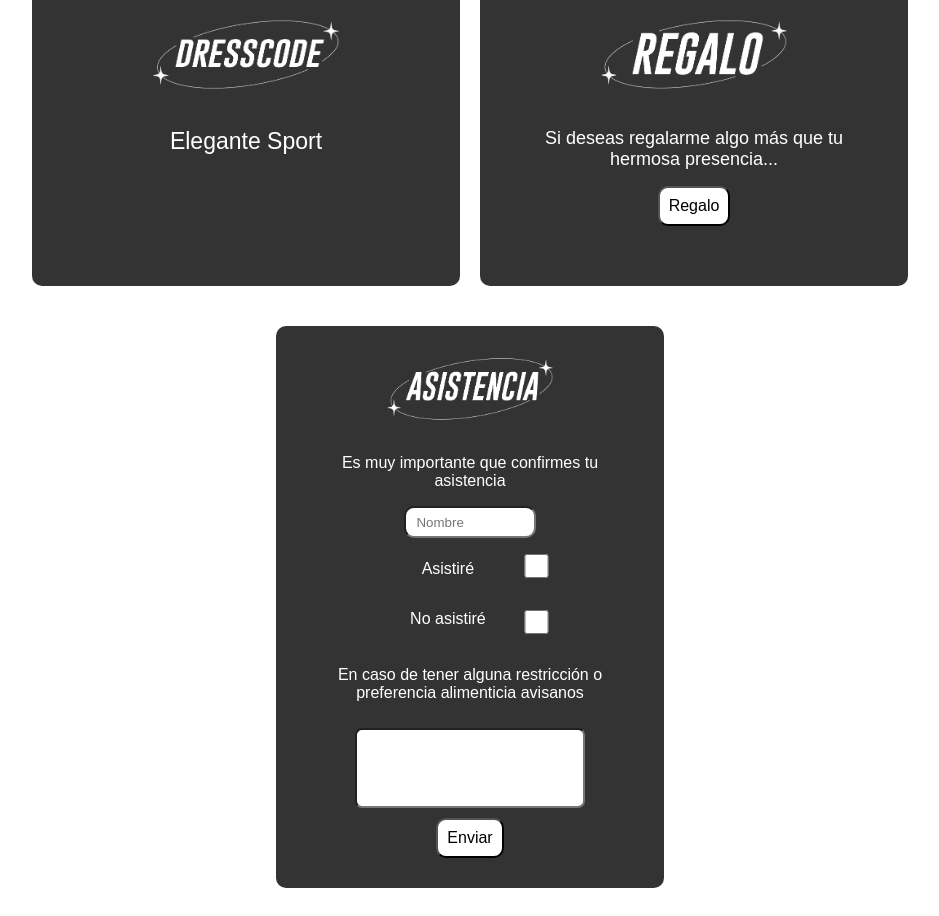
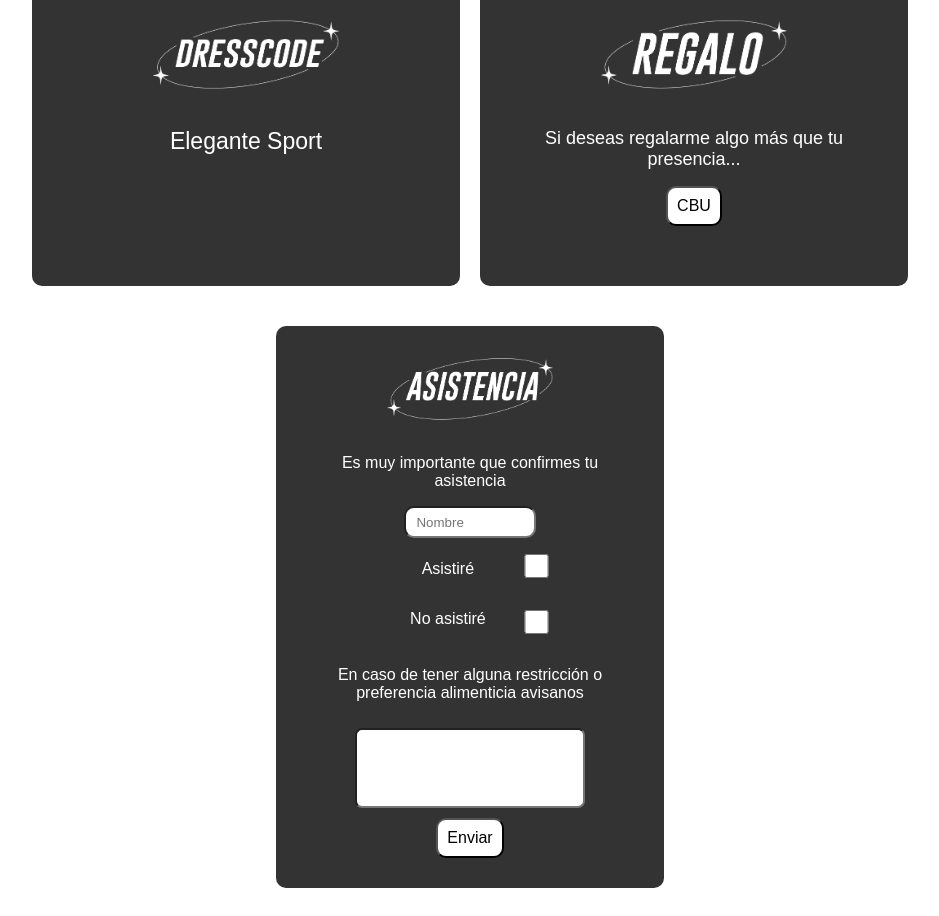
Before and after one commit to CrisValhas/Flama-Estudio, a React (Create React App) app: page /invitaciones/Mis15Morena in a window 1280 px wide. Shown: the part 1344-2260 px from the top of the page, without its empty margins (170-1109 px from the left). Built offline with nearby package versions, Linux system fonts and the light colour scheme; no server answers.

Commit message:
last changes

```diff
--- a/src/components/pages/invitations/mis15Morena.css
+++ b/src/components/pages/invitations/mis15Morena.css
@@ -14,7 +14,7 @@ video {
     position:fixed;
 	width:83px;
 	height:83px;
-	top:40%;
+	top:10%;
 	right:240px;
 	background-color:rgb(255, 255, 255);
 	color:rgb(0, 0, 0);
@@ -243,7 +243,7 @@ video {
         position:fixed;
         width:55px;
         height:50px;
-        top:10%;
+        top:1%;
         right:15px;
         color:rgb(0, 0, 0);
         border-radius:10px;
--- a/src/components/pages/invitations/mis15Morena.jsx
+++ b/src/components/pages/invitations/mis15Morena.jsx
@@ -135,9 +135,9 @@ function Morena() {
             <div>
               <img className='boxItem-title' src={Regalo} />
               <p className='boxItem-second'></p>
-              <p >Si deseas regalarme algo más que tu hermosa presencia...</p>
+              <p >Si deseas regalarme algo más que tu presencia...</p>
               <p className='boxItem-second'></p>
-              <button onClick={dropDown} className='boxItem-button' href=''>Regalo</button>
+              <button onClick={dropDown} className='boxItem-button' href=''>CBU</button>
               <div className='morena-span'>
               {
               isVisible &&
```
